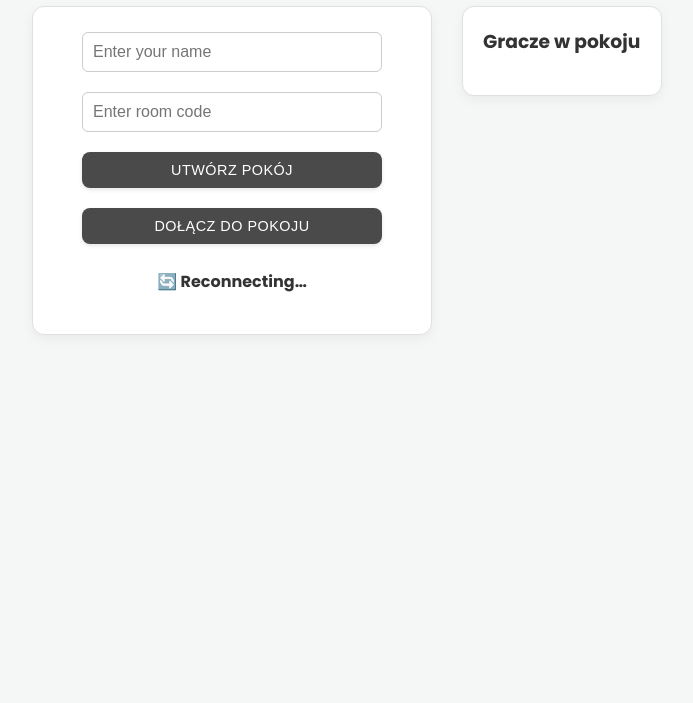
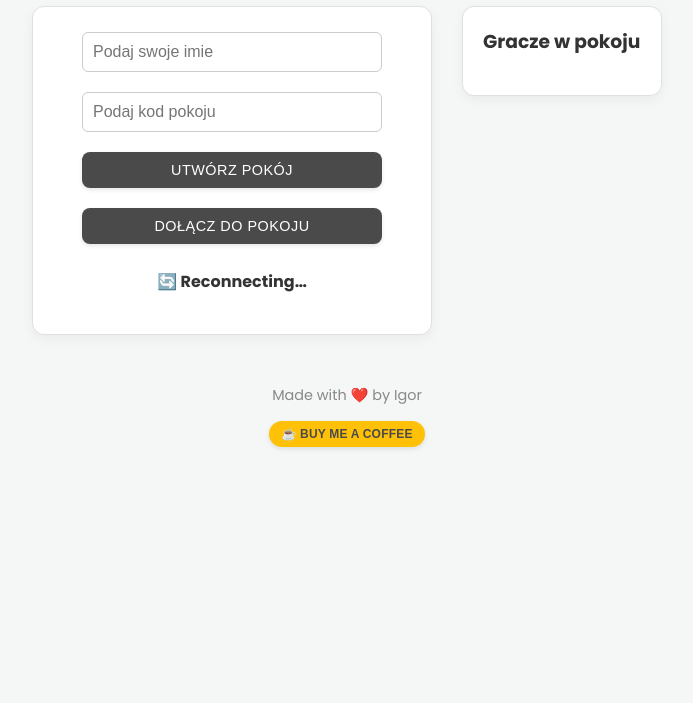
Before and after one commit to RogiGral/impostor-game, a website: page public/client.html in a window 1280 px wide. Shown: the part 97-800 px from the top of the page, without its empty margins (293-986 px from the left). Drawn offline with nearby package versions, Linux system fonts and the light colour scheme; no server answers.

Commit message:
Update UI text to Polish and enhance footer styling with 'Buy me a coffee' button

```diff
--- a/public/client.html
+++ b/public/client.html
@@ -15,13 +15,13 @@
     <script defer src="js/client.js"></script>
   </head>
   <body>
-    <h1>Impostor Game - made by Igor</h1>
+    <h1>Impostor Game</h1>
 
     <div class="container">
       <div class="content-area">
         <div id="controls">
-          <input type="text" id="username" placeholder="Enter your name" />
-          <input type="text" id="roomName" placeholder="Enter room code" />
+          <input type="text" id="username" placeholder="Podaj swoje imie" />
+          <input type="text" id="roomName" placeholder="Podaj kod pokoju" />
           <button id="createBtn">Utwórz pokój</button>
           <button id="joinBtn">Dołącz do pokoju</button>
           <span id="userCount" style="display: none">Gracze: 0</span>
@@ -51,5 +51,15 @@
         <ul id="playerList"></ul>
       </div>
     </div>
+    <footer class="creator-footer">
+      Made with ❤️ by Igor
+
+      <button
+        class="coffee-button"
+        onclick="window.open('https://www.suppi.pl/rogigral', '_blank');"
+      >
+        ☕ Buy me a coffee
+      </button>
+    </footer>
   </body>
 </html>
--- a/public/css/styles.css
+++ b/public/css/styles.css
@@ -206,6 +206,48 @@ button:hover {
   border: 2px solid #777;
 }
 
+/* --- Creator Footer --- */
+
+/* --- Creator Footer --- */
+
+.creator-footer {
+  width: 100%;
+  text-align: center;
+  padding: 20px 0;
+  margin-top: 30px;
+  font-size: 0.9rem;
+  color: #888;
+  display: flex;
+  flex-direction: column; /* <-- CHANGE THIS */
+  justify-content: center;
+  align-items: center;
+  gap: 10px; /* This will now be vertical gap */
+}
+
+/* Style for the Buy Me A Coffee button */
+.coffee-button {
+  background: var(--accent-color);
+  color: var(--primary-color);
+  cursor: pointer;
+  padding: 6px 12px; /* <-- REDUCED PADDING */
+  border-radius: 16px; /* <-- REDUCED RADIUS */
+  border: none;
+  font-size: 0.75rem; /* <-- REDUCED FONT SIZE */
+  font-weight: 700;
+  letter-spacing: 0.2px;
+  transition: all 0.2s ease;
+  box-shadow: 0 2px 5px rgba(0, 0, 0, 0.1);
+  display: inline-flex;
+  align-items: center;
+  gap: 5px;
+}
+
+.coffee-button:hover {
+  background: #ffdb58; /* Slightly lighter yellow on hover */
+  box-shadow: 0 3px 8px rgba(0, 0, 0, 0.15);
+  transform: translateY(-1px);
+}
+
 @media (max-width: 600px) {
   .container {
     flex-direction: column;
```
